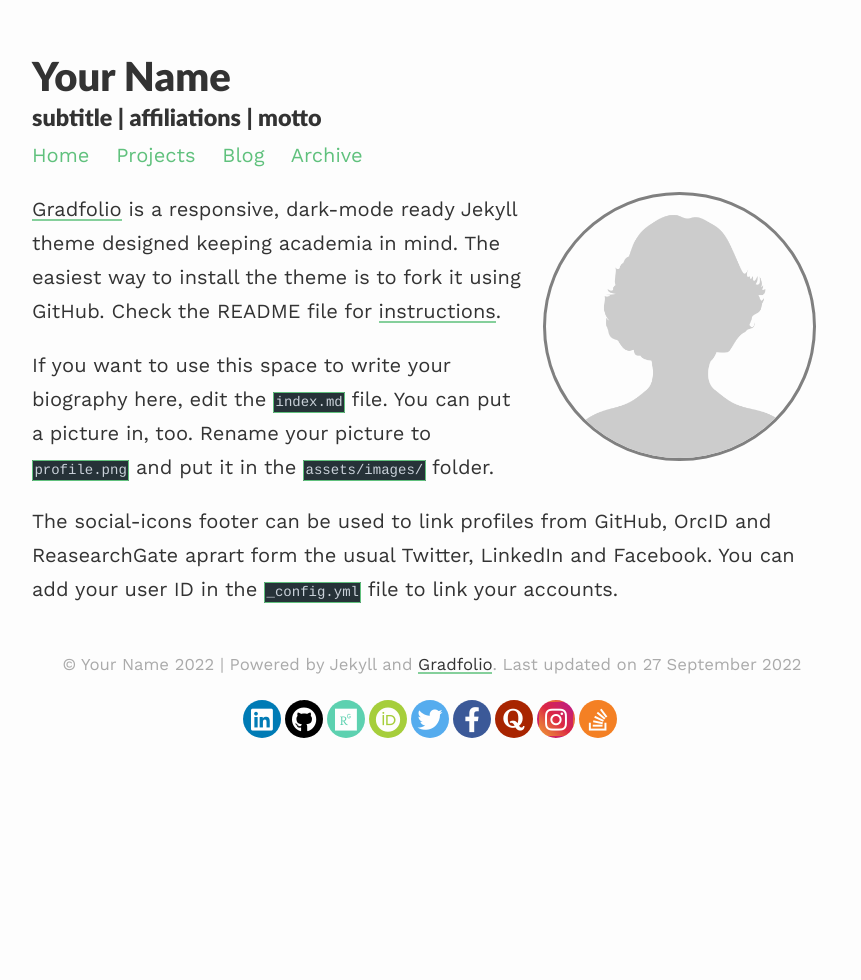
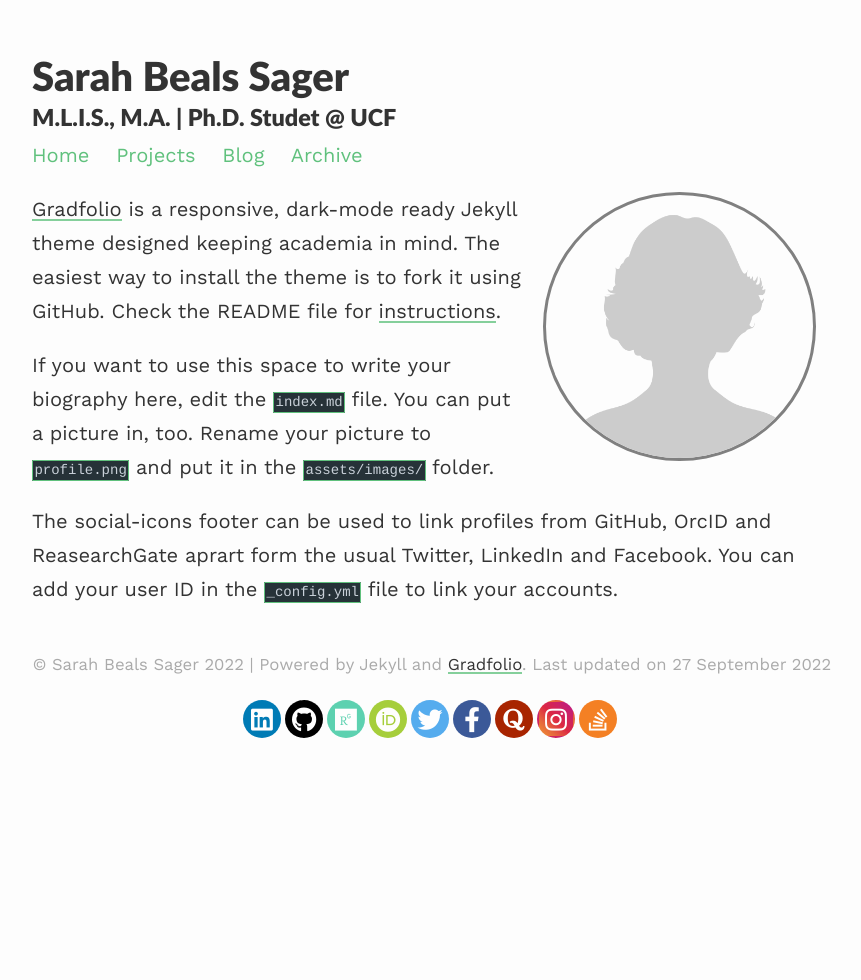
Before and after one commit to ThatGryffindork/gradfolio2022, a Jekyll site: the page built from index.md, in a window 1280 px wide. Shown: the whole page, without its empty margins (208-1069 px from the left). Built offline with Jekyll 4.4.1, drawn with Linux system fonts in a browser that asks for light colours; nearby versions of some CDN libraries.

```diff
--- a/_config.yml
+++ b/_config.yml
@@ -1,7 +1,7 @@
 ### your site title here
 
-title: Your Name
-description: subtitle | affiliations | motto
+title: Sarah Beals Sager
+description: M.L.I.S., M.A. | Ph.D. Studet @ UCF
 
 baseurl: /gradfolio #name of GitHub repository
 url: "" #custom url to be used instead of GitHub repository
@@ -20,7 +20,7 @@ github: "#"
 researchgate: "#"
 orcid: "#"
 quora: "#"
-instagram: "#"
+instagram: "https://www.instagram.com/teallegacies/"
 facebook: "#"
 
 
```
